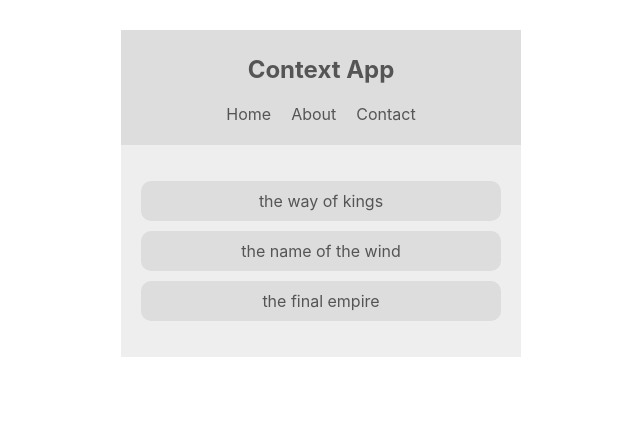
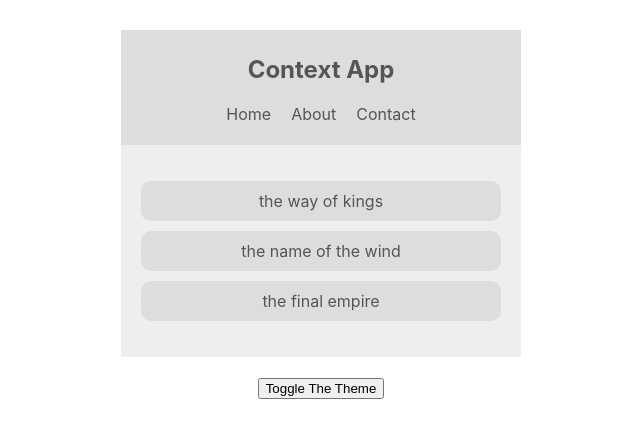
Before and after one commit to paradoxalyty/react-booklist, a React (Create React App) app: page / in a window 1280 px wide. Shown: the top 438 px of the page, without its empty margins (319-959 px from the left). Built offline with nearby package versions, Linux system fonts and the light colour scheme.

Commit message:
add themeToggler

```diff
--- a/src/App.js
+++ b/src/App.js
@@ -1,5 +1,6 @@
 import BookList from "./components/BookList";
 import Navbar from "./components/Navbar";
+import ThemeToggle from "./components/ThemeToggle";
 import ThemeContextProvider from "./contexts/ThemeContext";
 
 function App() {
@@ -8,6 +9,7 @@
             <ThemeContextProvider>
                 <Navbar />
                 <BookList />
+                <ThemeToggle />
             </ThemeContextProvider>
         </div>
     );
--- /dev/null
+++ b/src/components/ThemeToggle.jsx
@@ -0,0 +1,13 @@
+import { Component } from "react";
+import { ThemeContext } from "../contexts/ThemeContext";
+
+class ThemeToggle extends Component {
+    static contextType = ThemeContext;
+
+    render() {
+        const { toggleTheme } = this.context;
+        return <button onClick={toggleTheme}>Toggle The Theme</button>;
+    }
+}
+
+export default ThemeToggle;
--- a/src/contexts/ThemeContext.jsx
+++ b/src/contexts/ThemeContext.jsx
@@ -9,9 +9,15 @@
         dark: { syntax: "#ddd", ui: "#333", bg: "#555" },
     };
 
+    toggleTheme = () => {
+        this.setState({ isLightTheme: !this.state.isLightTheme });
+    };
+
     render() {
         return (
-            <ThemeContext.Provider value={{ ...this.state }}>
+            <ThemeContext.Provider
+                value={{ ...this.state, toggleTheme: this.toggleTheme }}
+            >
                 {this.props.children}
             </ThemeContext.Provider>
         );
```
